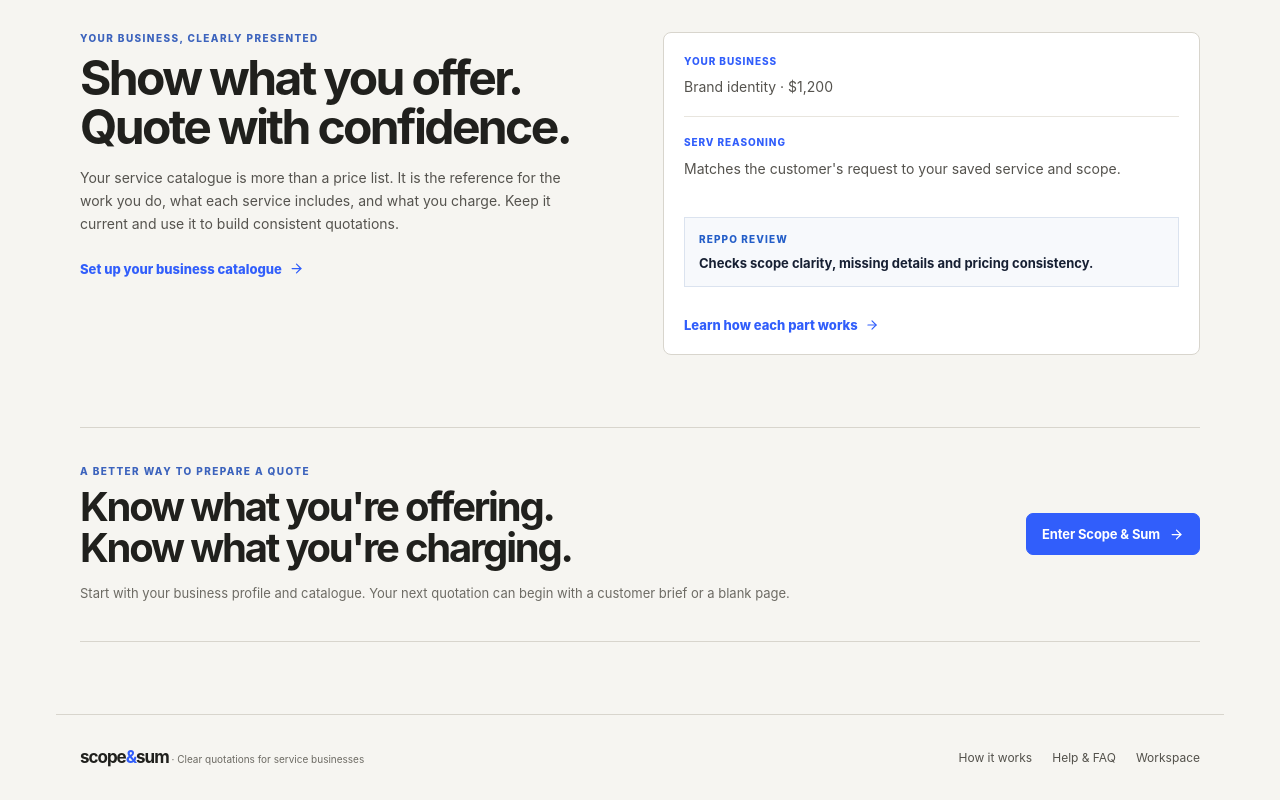
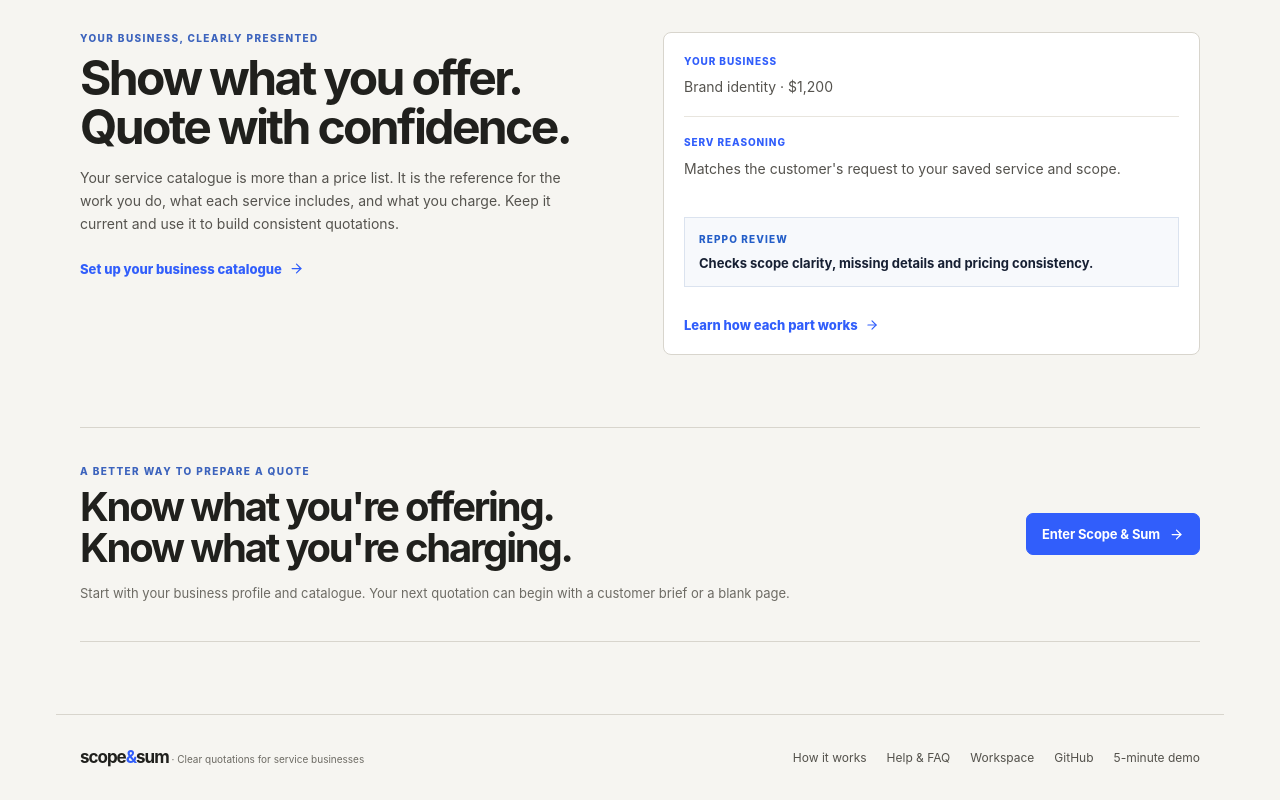
Before and after one commit to fawazfff/scope-and-sum, a React (Vite) app: page / in a window 1280 px wide. Shown: the part 965-1765 px from the top of the page. Built offline with nearby package versions, Linux system fonts and the light colour scheme; a web font is replaced by a local one.

Commit message:
Link website footer to GitHub and demo

```diff
--- a/src/App.jsx
+++ b/src/App.jsx
@@ -60,7 +60,7 @@ function Landing({onEnter,onHelp}){
   </section>
   <section className="ss-home-closing"><div><p className="ss-eyebrow">A BETTER WAY TO PREPARE A QUOTE</p><h2>Know what you're offering.<br/>Know what you're charging.</h2><p>Start with your business profile and catalogue. Your next quotation can begin with a customer brief or a blank page.</p></div><button className="ss-primary" onClick={onEnter}>Enter Scope & Sum <ArrowRight size={15}/></button></section>
  </main>
- <footer className="ss-split-footer"><div><b>scope<span>&</span>sum</b><small> · Clear quotations for service businesses</small></div><div><a href="#ss-how">How it works</a><button onClick={onHelp}>Help & FAQ</button><button onClick={onEnter}>Workspace</button></div></footer>
+ <footer className="ss-split-footer"><div><b>scope<span>&</span>sum</b><small> · Clear quotations for service businesses</small></div><div><a href="#ss-how">How it works</a><button onClick={onHelp}>Help & FAQ</button><button onClick={onEnter}>Workspace</button><a href="https://github.com/fawazfff/scope-and-sum" target="_blank" rel="noreferrer">GitHub</a><a href="https://x.com/fawaztechyt_/status/2122084210580320681" target="_blank" rel="noreferrer">5-minute demo</a></div></footer>
  </div>;
 }
 function HelpCenter({onBack,onEnter}){
```
